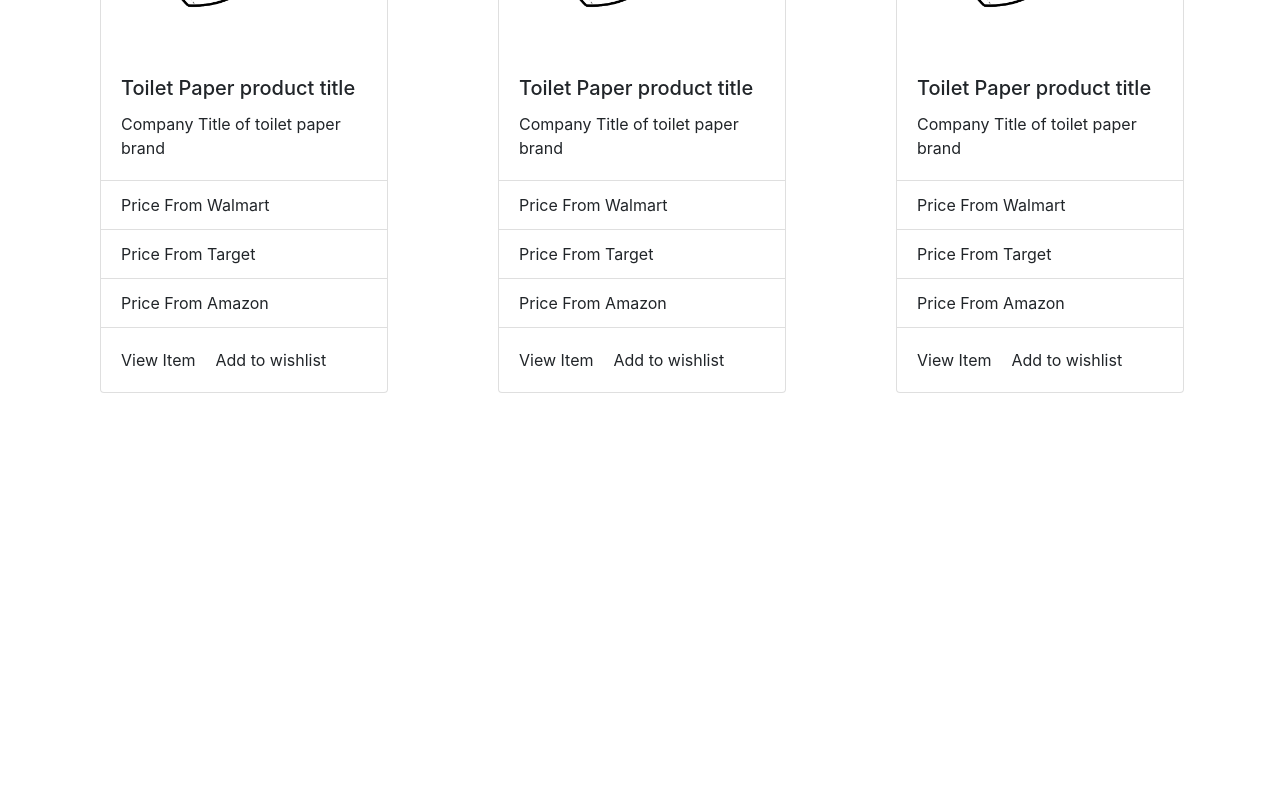
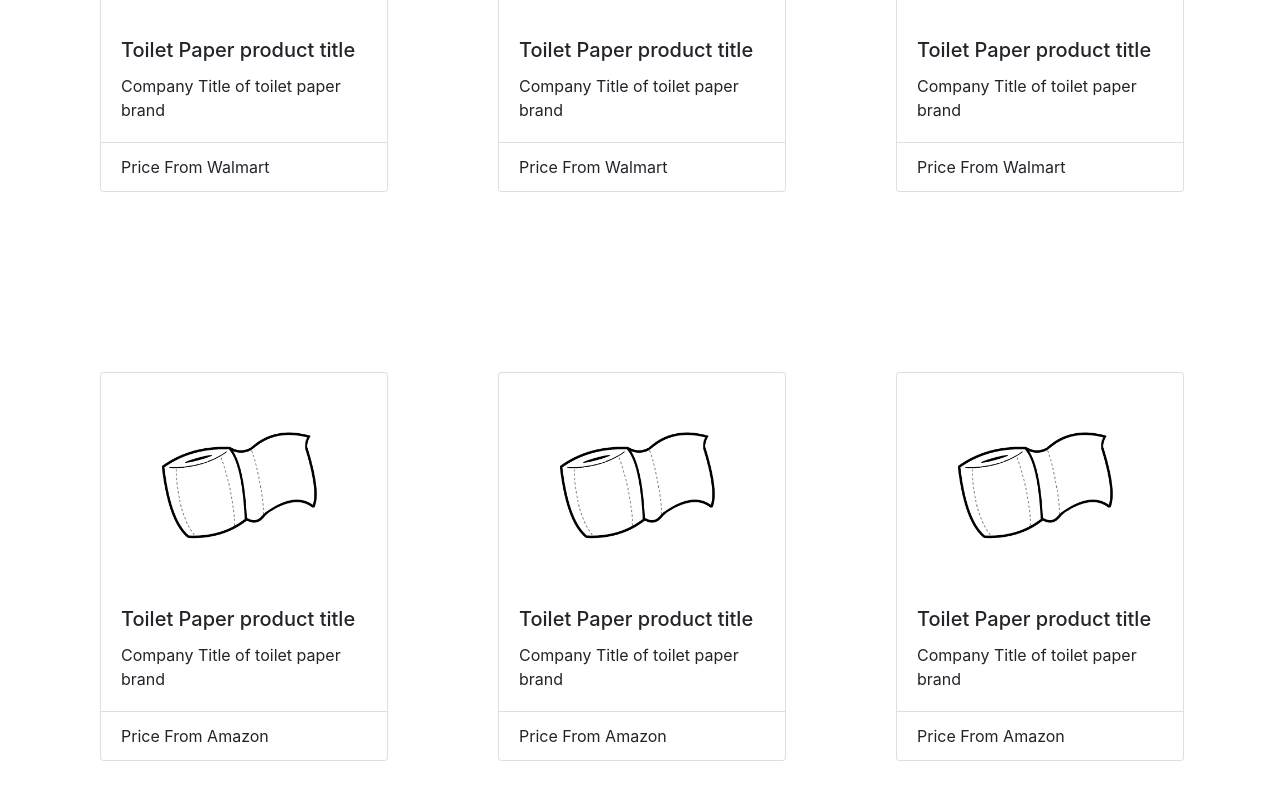
Before and after one commit to fred-smu/TP-Express, a React (Create React App) app in the folder client/: page / in a window 1280 px wide. Shown: the part 626-1426 px from the top of the page. Before the commit the page ends 1109 px from the top, so only its background shows below. Built offline with nearby package versions, Linux system fonts and the light colour scheme.

Commit message:
removed buttons and options

```diff
--- a/client/src/pages/Home.js
+++ b/client/src/pages/Home.js
@@ -1,8 +1,6 @@
 import React from "react";
 import "../Style/style.css";
 import Logo from "../Style/tp-icon.png";
-import Product from "../pages/Product";
-import Account from "../pages/Account";
 import Nav from "../components/Nav";
 
 function Home() {
@@ -13,10 +11,6 @@ function Home() {
             <section className="tp-banner">
                 <h2><img src={Logo} style={{ height: "110px", width: "150px" }} alt="logo" />TP-Express</h2>
                 <h6 className="brand-slogan">We can find you your TP!</h6>
-                <form className="form-inline my-2 my-lg-0">
-                    <input className="form-control mr-sm-2" type="search" placeholder="Search brand" aria-label="Search" />
-                    <button className="btn btn-outline-success my-2 my-sm-0" type="submit">Search</button>
-                </form>
             </section>
             <span className="brand-cards">
                 <div className="card" style={{ width: "18rem" }}>
@@ -27,13 +21,7 @@ function Home() {
                     </div>
                     <ul className="list-group list-group-flush">
                         <li className="list-group-item">Price From Walmart</li>
-                        <li className="list-group-item">Price From Target</li>
-                        <li className="list-group-item">Price From Amazon</li>
                     </ul>
-                    <div className="card-body">
-                        <a href={{ Product }} className="card-link">View Item</a>
-                        <a href={{ Account }} className="card-link">Add to wishlist</a>
-                    </div>
                 </div>
             </span>
             <span className="brand-cards">
@@ -45,13 +33,7 @@ function Home() {
                     </div>
                     <ul className="list-group list-group-flush">
                         <li className="list-group-item">Price From Walmart</li>
-                        <li className="list-group-item">Price From Target</li>
-                        <li className="list-group-item">Price From Amazon</li>
                     </ul>
-                    <div className="card-body">
-                        <a href={{ Product }} className="card-link">View Item</a>
-                        <a href={{ Account }} className="card-link">Add to wishlist</a>
-                    </div>
                 </div>
             </span>
             <span className="brand-cards">
@@ -63,13 +45,43 @@ function Home() {
                     </div>
                     <ul className="list-group list-group-flush">
                         <li className="list-group-item">Price From Walmart</li>
-                        <li className="list-group-item">Price From Target</li>
+                    </ul>
+                </div>
+            </span>
+            <span className="brand-cards">
+                <div className="card" style={{ width: "18rem" }}>
+                    <img className="card-img-top" src={Logo} alt="Card logo cap" />
+                    <div className="card-body">
+                        <h5 className="card-title">Toilet Paper product title</h5>
+                        <p className="card-text">Company Title of toilet paper brand</p>
+                    </div>
+                    <ul className="list-group list-group-flush">
                         <li className="list-group-item">Price From Amazon</li>
                     </ul>
+                </div>
+            </span>
+            <span className="brand-cards">
+                <div className="card" style={{ width: "18rem" }}>
+                    <img className="card-img-top" src={Logo} alt="Card logo cap" />
                     <div className="card-body">
-                        <a href={{ Product }} className="card-link">View Item</a>
-                        <a href={{ Account }} className="card-link">Add to wishlist</a>
+                        <h5 className="card-title">Toilet Paper product title</h5>
+                        <p className="card-text">Company Title of toilet paper brand</p>
                     </div>
+                    <ul className="list-group list-group-flush">
+                        <li className="list-group-item">Price From Amazon</li>
+                    </ul>
+                </div>
+            </span>
+            <span className="brand-cards">
+                <div className="card" style={{ width: "18rem" }}>
+                    <img className="card-img-top" src={Logo} alt="Card logo cap" />
+                    <div className="card-body">
+                        <h5 className="card-title">Toilet Paper product title</h5>
+                        <p className="card-text">Company Title of toilet paper brand</p>
+                    </div>
+                    <ul className="list-group list-group-flush">
+                        <li className="list-group-item">Price From Amazon</li>
+                    </ul>
                 </div>
             </span>
         </div>
```
